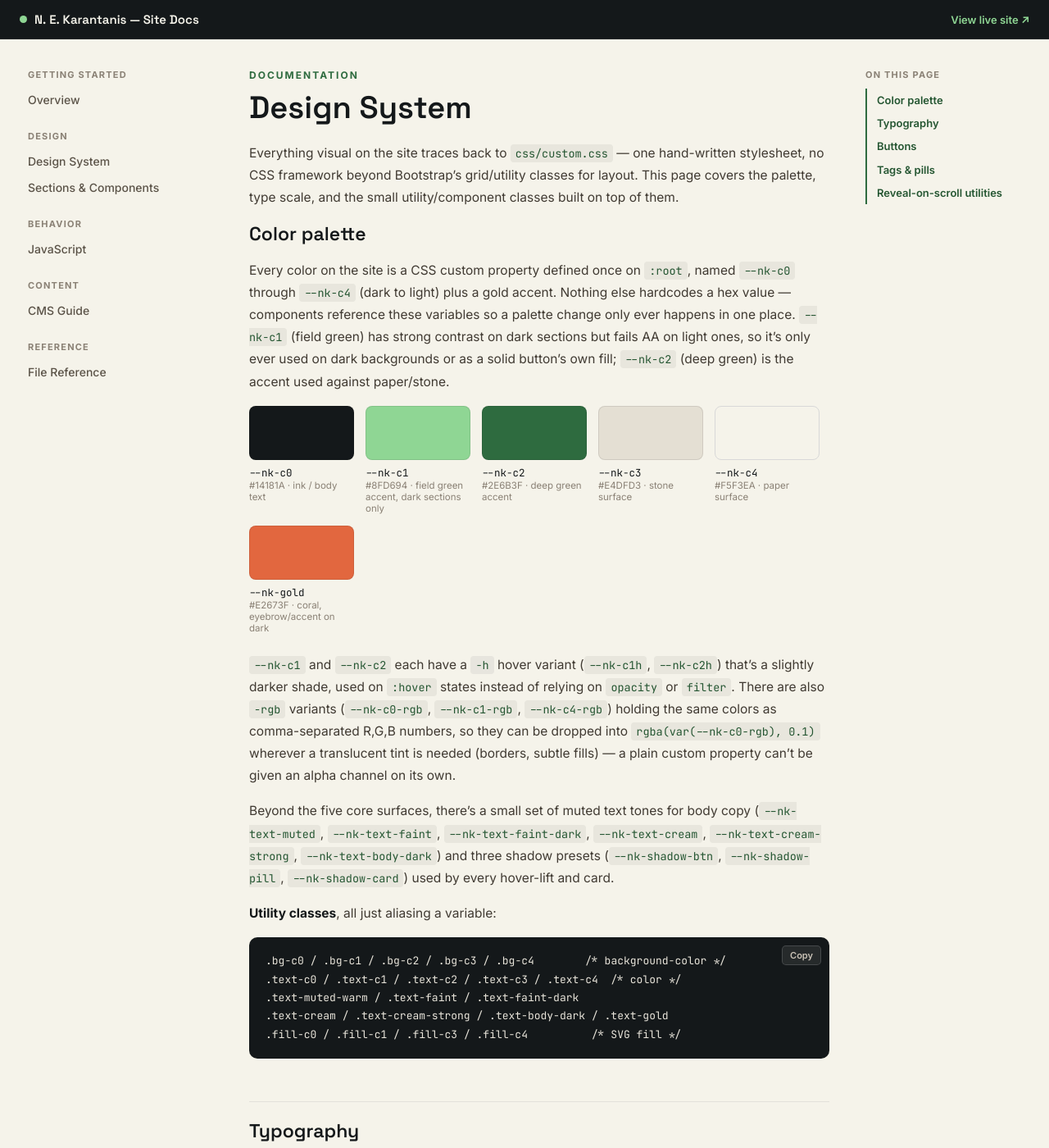
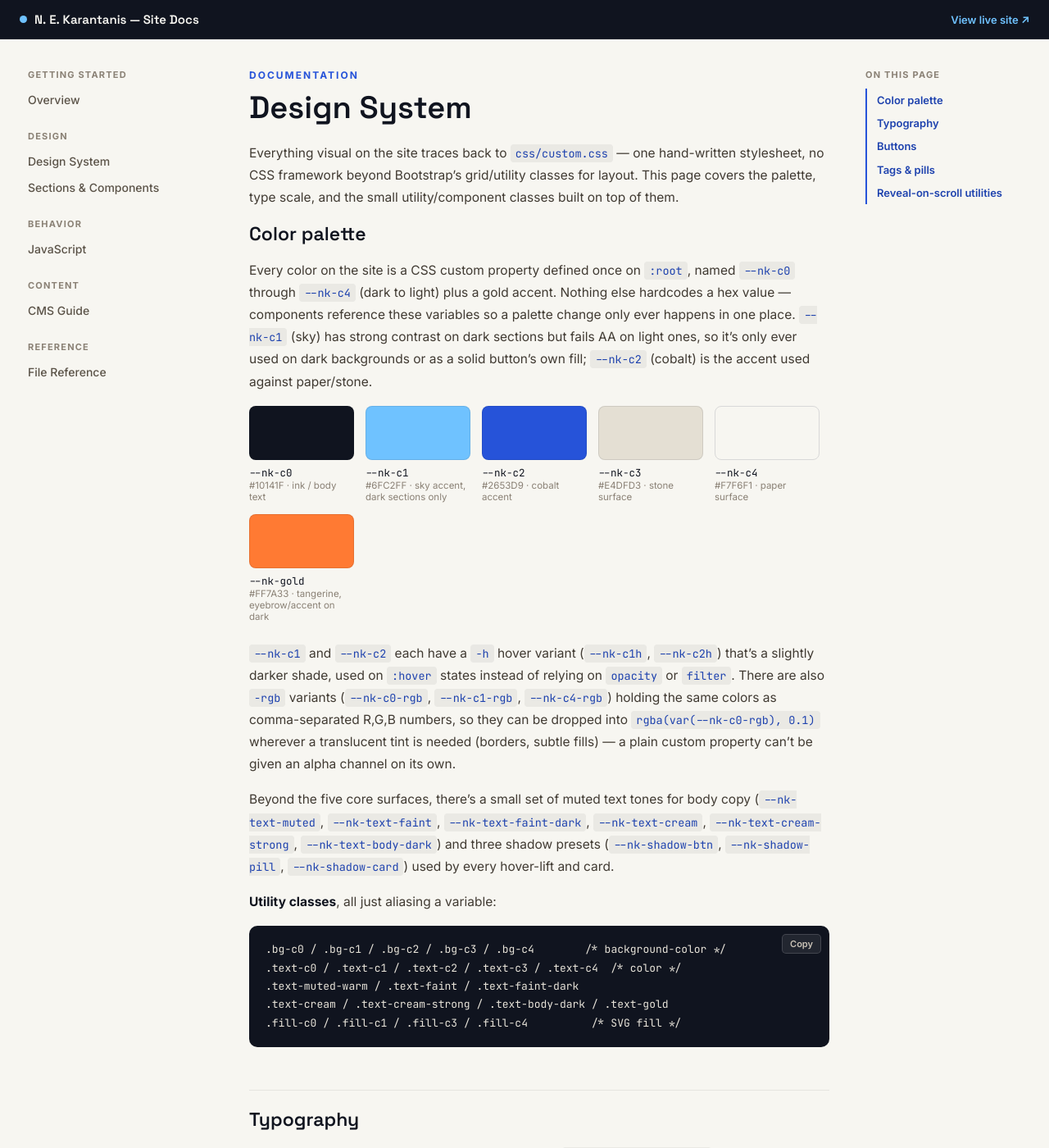
Before and after one commit to Eneekay/nekarantanis, a Jekyll site: the page built from docs/design-system.md, in a window 1280 px wide and 1400 px high. Shown: the whole window at 82% size. Built offline with Jekyll 4.4.1, drawn with Linux system fonts in a browser that asks for light colours.

Commit message:
Swap to Cobalt and Tangerine color palette
Replace field green/coral with ink/paper/stone neutrals paired with a
sky/cobalt/tangerine accent set: --nk-c1 sky (dark sections only,
~9.5:1 on ink), --nk-c2 cobalt (links/accents on paper/stone, ~5.8:1
and ~4.8:1, both AA), --nk-gold tangerine. Updated CMS admin tools,
favicon, and docs to match.

```diff
--- a/admin/icon-picker.js
+++ b/admin/icon-picker.js
@@ -7,7 +7,7 @@
 ;(function () {
   var h = window.h;
   var createClass = window.createClass;
-  var STROKE = '#2E6B3F';
+  var STROKE = '#2653D9';
   var svg = function (inner) {
     return '<svg viewBox="0 0 24 24" fill="none" stroke="' + STROKE + '" stroke-width="1.5" stroke-linecap="round" stroke-linejoin="round">' + inner + '</svg>';
   };
@@ -103,8 +103,8 @@
                 padding: '10px 4px',
                 borderRadius: '6px',
                 cursor: 'pointer',
-                border: selected ? '2px solid #2E6B3F' : '1px solid #dcdee0',
-                background: selected ? 'rgba(46, 107, 63, 0.1)' : '#fff',
+                border: selected ? '2px solid #2653D9' : '1px solid #dcdee0',
+                background: selected ? 'rgba(38, 83, 217, 0.1)' : '#fff',
                 fontSize: '12px',
                 color: '#333',
               },
--- a/admin/index.html
+++ b/admin/index.html
@@ -13,7 +13,7 @@
     style="
       position: fixed; bottom: 16px; right: 16px; z-index: 999999;
       display: inline-flex; align-items: center; gap: 6px;
-      background: #8FD694; color: #14181A; font-family: 'Space Grotesk', 'Helvetica Neue', sans-serif;
+      background: #6FC2FF; color: #10141F; font-family: 'Space Grotesk', 'Helvetica Neue', sans-serif;
       font-weight: 600; font-size: 13px; text-decoration: none;
       padding: 8px 14px; border-radius: 4px; box-shadow: 0 4px 12px rgba(0,0,0,0.18);
     "
--- a/css/custom.css
+++ b/css/custom.css
@@ -1,25 +1,26 @@
 /* N. E. Karantanis — site styles
    Palette, typography and component classes shared by every page.
-   "Field green and coral": warm ink/paper/stone neutrals (unchanged from
-   the previous palette) paired with a field-green/coral accent set.
-   --nk-c1 (field green) keeps strong contrast on dark sections but fails
-   AA on light ones - --nk-c2 (deep green) is the one used for
-   links/accents against paper/stone, and every current use of c1 is
-   already confined to dark backgrounds or its own solid button fill. */
+   "Cobalt and tangerine": ink/paper neutrals paired with a sky/cobalt/
+   tangerine accent set (stone is unaffected - it isn't part of this
+   palette). --nk-c1 (sky) reads at ~9.5:1 on ink, comfortably readable
+   on dark sections or as a solid button's own fill, but --nk-c2
+   (cobalt) is the one used for links/accents against paper/stone -
+   verified ~5.8:1 on paper and ~4.8:1 on stone, both AA passes, where
+   sky's own contrast against light surfaces would fail. */
 
 :root {
-  --nk-c0: #14181A;
-  --nk-c1: #8FD694;
-  --nk-c1h: #72AB76;
-  --nk-c2: #2E6B3F;
-  --nk-c2h: #255632;
+  --nk-c0: #10141F;
+  --nk-c1: #6FC2FF;
+  --nk-c1h: #599BCC;
+  --nk-c2: #2653D9;
+  --nk-c2h: #1E42AE;
   --nk-c3: #E4DFD3;
-  --nk-c4: #F5F3EA;
-  --nk-gold: #E2673F;
-  --nk-c0-rgb: 20, 24, 26;
-  --nk-c1-rgb: 143, 214, 148;
-  --nk-c4-rgb: 245, 243, 234;
-  --nk-sel: rgba(46, 107, 63, 0.2);
+  --nk-c4: #F7F6F1;
+  --nk-gold: #FF7A33;
+  --nk-c0-rgb: 16, 20, 31;
+  --nk-c1-rgb: 111, 194, 255;
+  --nk-c4-rgb: 247, 246, 241;
+  --nk-sel: rgba(38, 83, 217, 0.2);
 
   --nk-text-muted: #5b5348;
   --nk-text-faint: #8a8175;
@@ -792,7 +793,7 @@ a.tag-pill:hover { color: var(--nk-c2); border-color: var(--nk-c2); }
   font-weight: 700;
   font-size: clamp(36px, 8vw, 50px);
   color: var(--nk-c2);
-  text-shadow: 0 0 28px rgba(46, 107, 63, 0.4);
+  text-shadow: 0 0 28px rgba(38, 83, 217, 0.4);
   /* Sits inline next to .stat-icon in a centered row, so any per-frame
      width change while counting up re-centers the whole icon+number pair
      - tabular figures keep every digit the same advance width, removing
--- a/docs/assets/docs.css
+++ b/docs/assets/docs.css
@@ -120,7 +120,7 @@
   margin-bottom: 1px;
   transition: background-color .15s ease, color .15s ease;
 }
-.docs-nav-link:hover { background: rgba(20, 24, 26, 0.05); color: var(--nk-c0); }
+.docs-nav-link:hover { background: rgba(16, 20, 31, 0.05); color: var(--nk-c0); }
 .docs-nav-link.is-active {
   background: var(--nk-sel);
   color: var(--nk-c2h);
@@ -152,7 +152,7 @@
   font-weight: 600;
   margin: 52px 0 16px;
   padding-top: 20px;
-  border-top: 1px solid rgba(20, 24, 26, 0.08);
+  border-top: 1px solid rgba(16, 20, 31, 0.08);
   scroll-margin-top: 84px;
 }
 .docs-content h2:first-of-type { margin-top: 8px; padding-top: 0; border-top: none; }
@@ -168,11 +168,11 @@
 .docs-content li { margin-bottom: 6px; }
 .docs-content li > p { margin-bottom: 6px; }
 .docs-content strong { color: var(--nk-c0); }
-.docs-content a { font-weight: 500; text-decoration: underline; text-decoration-color: rgba(46, 107, 63, 0.35); text-underline-offset: 2px; }
+.docs-content a { font-weight: 500; text-decoration: underline; text-decoration-color: rgba(38, 83, 217, 0.35); text-underline-offset: 2px; }
 .docs-content a:hover { text-decoration-color: var(--nk-c2h); }
 
 .docs-content code {
-  background: rgba(20, 24, 26, 0.06);
+  background: rgba(16, 20, 31, 0.06);
   padding: 2px 6px;
   border-radius: 4px;
   font-family: 'JetBrains Mono', monospace;
@@ -214,14 +214,14 @@
 .docs-copy-btn:hover { background: rgba(255, 255, 255, 0.16); }
 
 .docs-content table { width: 100%; border-collapse: collapse; margin: 8px 0 24px; font-size: 14px; }
-.docs-content th, .docs-content td { text-align: left; padding: 10px 14px; border-bottom: 1px solid rgba(20, 24, 26, 0.08); vertical-align: top; }
+.docs-content th, .docs-content td { text-align: left; padding: 10px 14px; border-bottom: 1px solid rgba(16, 20, 31, 0.08); vertical-align: top; }
 .docs-content th { font-family: 'Space Grotesk', sans-serif; font-weight: 600; font-size: 13px; text-transform: uppercase; letter-spacing: .4px; color: var(--nk-text-muted); }
 .docs-content td code { white-space: nowrap; }
 
 .docs-content img {
   max-width: 100%;
   border-radius: 8px;
-  border: 1px solid rgba(20, 24, 26, 0.1);
+  border: 1px solid rgba(16, 20, 31, 0.1);
   box-shadow: var(--nk-shadow-card);
   margin: 6px 0 22px;
   display: block;
@@ -238,7 +238,7 @@
 }
 .docs-content blockquote p:last-child { margin-bottom: 0; }
 
-.docs-content hr { border: none; border-top: 1px solid rgba(20, 24, 26, 0.1); margin: 36px 0; }
+.docs-content hr { border: none; border-top: 1px solid rgba(16, 20, 31, 0.1); margin: 36px 0; }
 
 /* callout box for tips/warnings, used sparingly in content via a fenced div */
 .docs-note {
@@ -254,7 +254,7 @@
 /* color / spacing swatches, used on the design-system page */
 .docs-swatch-row { display: flex; flex-wrap: wrap; gap: 14px; margin: 8px 0 24px; }
 .docs-swatch { width: 128px; }
-.docs-swatch-color { height: 64px; border-radius: 8px; border: 1px solid rgba(20, 24, 26, 0.1); }
+.docs-swatch-color { height: 64px; border-radius: 8px; border: 1px solid rgba(16, 20, 31, 0.1); }
 .docs-swatch-name { font-family: 'JetBrains Mono', monospace; font-size: 12.5px; margin-top: 7px; color: var(--nk-c0); }
 .docs-swatch-hex { font-size: 11.5px; color: var(--nk-text-faint); }
 
@@ -263,11 +263,11 @@
 .docs-fs-row .docs-fs-tag { display: block; font-family: 'JetBrains Mono', monospace; font-size: 11px; color: var(--nk-text-faint); margin-top: 4px; }
 
 /* next-page footer link */
-.docs-pagenav { margin-top: 56px; padding-top: 24px; border-top: 1px solid rgba(20, 24, 26, 0.08); }
+.docs-pagenav { margin-top: 56px; padding-top: 24px; border-top: 1px solid rgba(16, 20, 31, 0.08); }
 .docs-content .docs-pagenav-next {
   display: block;
   padding: 16px 20px;
-  border: 1px solid rgba(20, 24, 26, 0.1);
+  border: 1px solid rgba(16, 20, 31, 0.1);
   border-radius: 8px;
   text-decoration: none;
   transition: border-color .2s ease, transform .2s ease;
@@ -300,7 +300,7 @@
   display: block;
   padding: 5px 0 5px 12px;
   color: var(--nk-text-muted);
-  border-left: 2px solid rgba(20, 24, 26, 0.08);
+  border-left: 2px solid rgba(16, 20, 31, 0.08);
   line-height: 1.4;
 }
 .docs-toc a:hover { color: var(--nk-c0); }
@@ -311,7 +311,7 @@
   display: none;
   position: fixed;
   inset: 0;
-  background: rgba(20, 24, 26, 0.4);
+  background: rgba(16, 20, 31, 0.4);
   z-index: 54;
 }
 .docs-nav-backdrop.is-open { display: block; }
--- a/docs/design-system.md
+++ b/docs/design-system.md
@@ -9,23 +9,23 @@ Everything visual on the site traces back to `css/custom.css` — one hand-writt
 
 ## Color palette
 
-Every color on the site is a CSS custom property defined once on `:root`, named `--nk-c0` through `--nk-c4` (dark to light) plus a gold accent. Nothing else hardcodes a hex value — components reference these variables so a palette change only ever happens in one place. `--nk-c1` (field green) has strong contrast on dark sections but fails AA on light ones, so it's only ever used on dark backgrounds or as a solid button's own fill; `--nk-c2` (deep green) is the accent used against paper/stone.
+Every color on the site is a CSS custom property defined once on `:root`, named `--nk-c0` through `--nk-c4` (dark to light) plus a gold accent. Nothing else hardcodes a hex value — components reference these variables so a palette change only ever happens in one place. `--nk-c1` (sky) has strong contrast on dark sections but fails AA on light ones, so it's only ever used on dark backgrounds or as a solid button's own fill; `--nk-c2` (cobalt) is the accent used against paper/stone.
 
 <div class="docs-swatch-row">
   <div class="docs-swatch">
-    <div class="docs-swatch-color" style="background:#14181A;"></div>
+    <div class="docs-swatch-color" style="background:#10141F;"></div>
     <div class="docs-swatch-name">--nk-c0</div>
-    <div class="docs-swatch-hex">#14181A · ink / body text</div>
+    <div class="docs-swatch-hex">#10141F · ink / body text</div>
   </div>
   <div class="docs-swatch">
-    <div class="docs-swatch-color" style="background:#8FD694;"></div>
+    <div class="docs-swatch-color" style="background:#6FC2FF;"></div>
     <div class="docs-swatch-name">--nk-c1</div>
-    <div class="docs-swatch-hex">#8FD694 · field green accent, dark sections only</div>
+    <div class="docs-swatch-hex">#6FC2FF · sky accent, dark sections only</div>
   </div>
   <div class="docs-swatch">
-    <div class="docs-swatch-color" style="background:#2E6B3F;"></div>
+    <div class="docs-swatch-color" style="background:#2653D9;"></div>
     <div class="docs-swatch-name">--nk-c2</div>
-    <div class="docs-swatch-hex">#2E6B3F · deep green accent</div>
+    <div class="docs-swatch-hex">#2653D9 · cobalt accent</div>
   </div>
   <div class="docs-swatch">
     <div class="docs-swatch-color" style="background:#E4DFD3;"></div>
@@ -33,14 +33,14 @@ Every color on the site is a CSS custom property defined once on `:root`, named
     <div class="docs-swatch-hex">#E4DFD3 · stone surface</div>
   </div>
   <div class="docs-swatch">
-    <div class="docs-swatch-color" style="background:#F5F3EA;border:1px solid #d8d8d8;"></div>
+    <div class="docs-swatch-color" style="background:#F7F6F1;border:1px solid #d8d8d8;"></div>
     <div class="docs-swatch-name">--nk-c4</div>
-    <div class="docs-swatch-hex">#F5F3EA · paper surface</div>
+    <div class="docs-swatch-hex">#F7F6F1 · paper surface</div>
   </div>
   <div class="docs-swatch">
-    <div class="docs-swatch-color" style="background:#E2673F;"></div>
+    <div class="docs-swatch-color" style="background:#FF7A33;"></div>
     <div class="docs-swatch-name">--nk-gold</div>
-    <div class="docs-swatch-hex">#E2673F · coral, eyebrow/accent on dark</div>
+    <div class="docs-swatch-hex">#FF7A33 · tangerine, eyebrow/accent on dark</div>
   </div>
 </div>
 
```
Also changed, not shown: favicon.svg.
